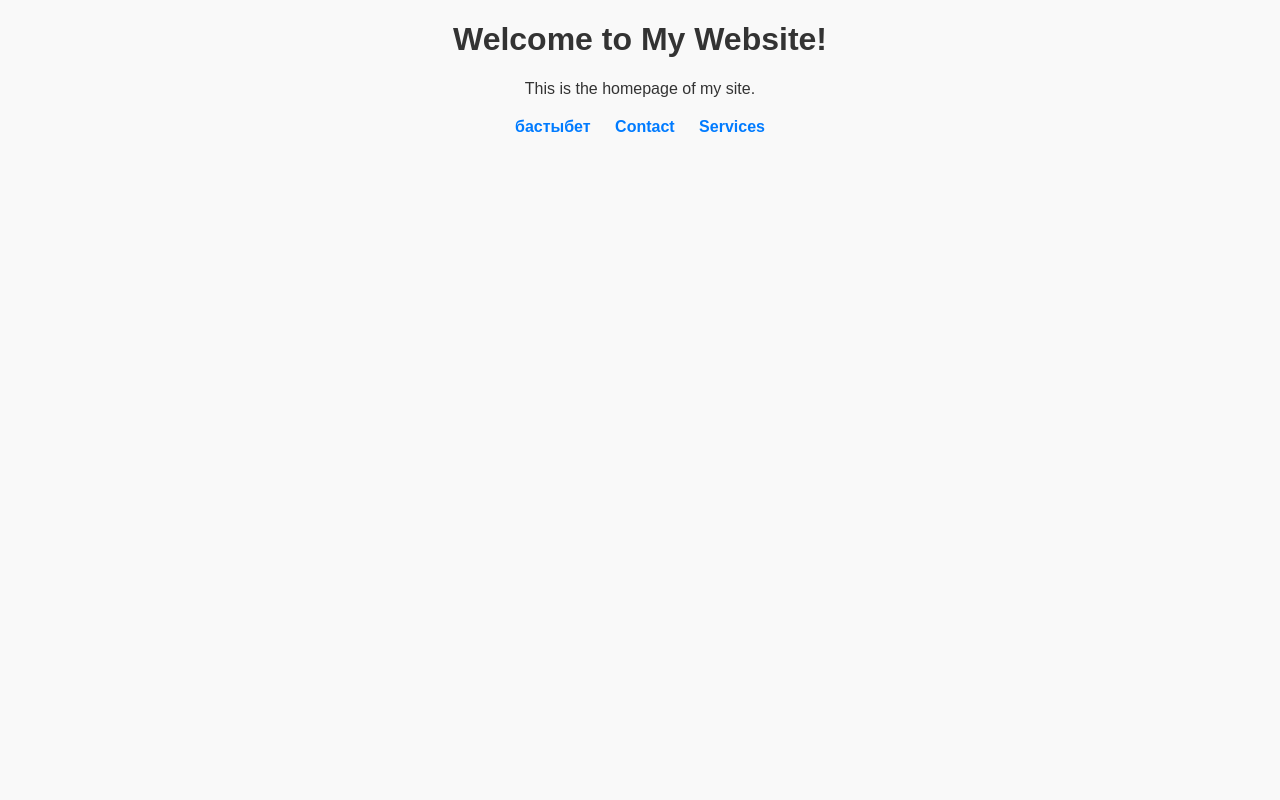
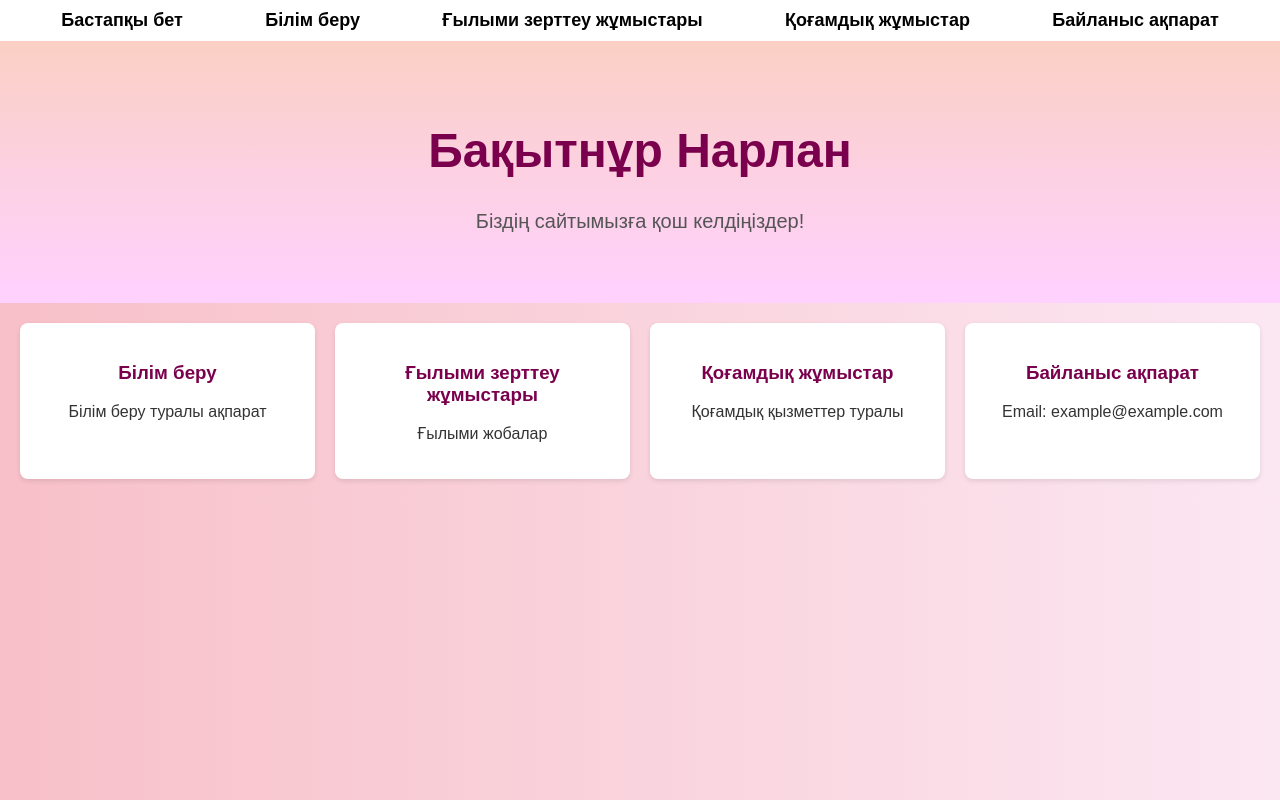
Before and after one commit to narlan1016/my-wix-site-1, a plain HTML site: page index.html in a window 1280 px wide. Drawn offline with Linux system fonts and the light colour scheme.

Commit message:
Update index.html

```diff
--- a/index.html
+++ b/index.html
@@ -3,35 +3,110 @@
 <head>
     <meta charset="UTF-8">
     <meta name="viewport" content="width=device-width, initial-scale=1.0">
-    <title> Бақытнұр Нарлан</title>
+    <title>Бақытнұр Нарлан</title>
     <style>
+        /* 全局样式 */
         body {
+            margin: 0;
             font-family: Arial, sans-serif;
-            text-align: center;
-            background-color: #f9f9f9;
+            background: linear-gradient(to right, #f8c0c8, #fbe7f2);
             color: #333;
         }
+
+        /* 顶部导航栏 */
         nav {
-            margin-top: 20px;
+            background-color: #ffffff;
+            padding: 10px 20px;
+            display: flex;
+            justify-content: space-around;
+            box-shadow: 0 2px 5px rgba(0, 0, 0, 0.1);
         }
+
         nav a {
-            margin: 0 10px;
             text-decoration: none;
-            color: #007bff;
+            color: #000;
             font-weight: bold;
+            font-size: 18px;
         }
+
         nav a:hover {
-            text-decoration: underline;
+            color: #d1477f;
+        }
+
+        /* 主内容区域 */
+        .header {
+            text-align: center;
+            padding: 50px 20px;
+            background: linear-gradient(to bottom, #fad0c4, #ffd1ff);
+        }
+
+        .header h1 {
+            font-size: 48px;
+            color: #7a004d;
+        }
+
+        .header p {
+            font-size: 20px;
+            color: #555;
+        }
+
+        /* 网格布局 */
+        .grid {
+            display: grid;
+            grid-template-columns: repeat(auto-fit, minmax(250px, 1fr));
+            gap: 20px;
+            padding: 20px;
+        }
+
+        .grid-item {
+            background: #fff;
+            border-radius: 8px;
+            box-shadow: 0 2px 5px rgba(0, 0, 0, 0.1);
+            padding: 20px;
+            text-align: center;
+        }
+
+        .grid-item h3 {
+            color: #7a004d;
         }
     </style>
 </head>
 <body>
-    <h1>Welcome to My Website!</h1>
-    <p>This is the homepage of my site.</p>
+
+    <!-- 导航栏 -->
     <nav>
-        <a href="Бастапқы бет _ My Site 8.html">бастыбет</a>
-        <a href="contact.html">Contact</a>
-        <a href="services.html">Services</a>
+        <a href="#home">Бастапқы бет</a>
+        <a href="#education">Білім беру</a>
+        <a href="#research">Ғылыми зерттеу жұмыстары</a>
+        <a href="#social">Қоғамдық жұмыстар</a>
+        <a href="#contact">Байланыс ақпарат</a>
     </nav>
+
+    <!-- 头部内容 -->
+    <div class="header">
+        <h1>Бақытнұр Нарлан</h1>
+        <p>Біздің сайтымызға қош келдіңіздер!</p>
+    </div>
+
+    <!-- 主内容部分 -->
+    <div class="grid">
+        <div class="grid-item">
+            <h3>Білім беру</h3>
+            <p>Білім беру туралы ақпарат</p>
+        </div>
+        <div class="grid-item">
+            <h3>Ғылыми зерттеу жұмыстары</h3>
+            <p>Ғылыми жобалар</p>
+        </div>
+        <div class="grid-item">
+            <h3>Қоғамдық жұмыстар</h3>
+            <p>Қоғамдық қызметтер туралы</p>
+        </div>
+        <div class="grid-item">
+            <h3>Байланыс ақпарат</h3>
+            <p>Email: example@example.com</p>
+        </div>
+    </div>
+
 </body>
 </html>
```
